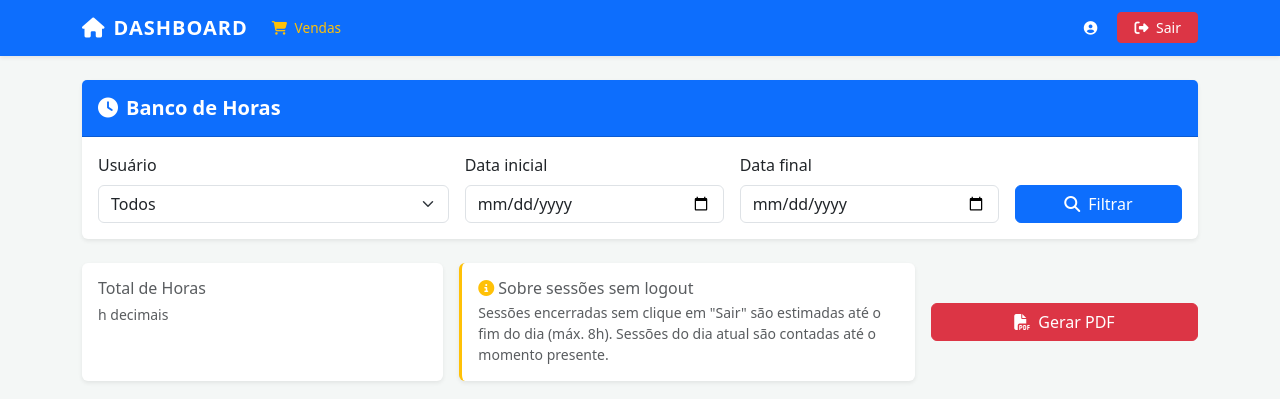
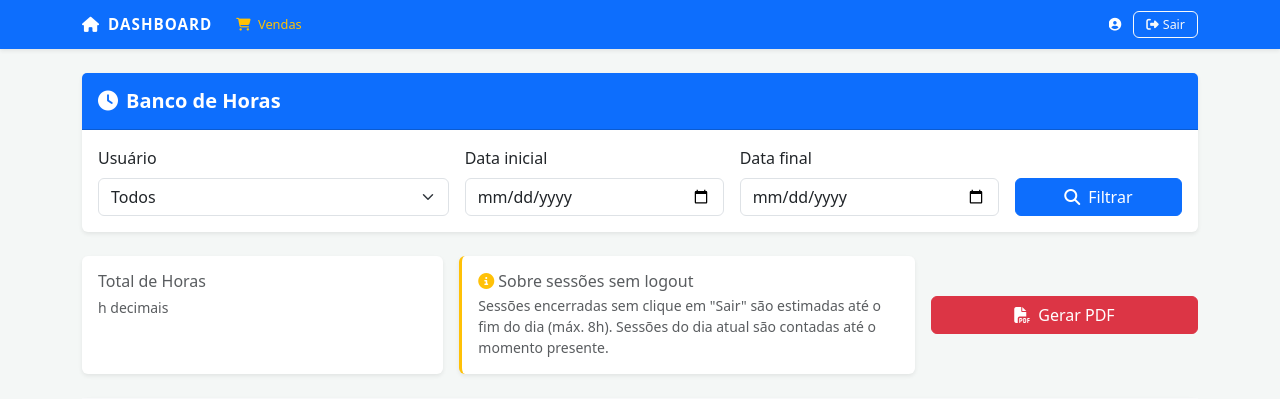
Before and after one commit to gustavosdefreitas/Plataforma-Gestao-Textil-PIV, a FastAPI app: template templates/banco_horas.html in a window 1280 px wide. Shown: the top 399 px of the page. Run offline with FastAPI, Linux system fonts and the light colour scheme; the template is opened without the code that fills it, so the values that code supplies are empty; parts of the project's set-up code (start-up, migrations or seed data) failed here and were passed over.

Commit message:
fix: navbar layout ajustado — botao Sair proporcional, usuario truncado, espacamento v1.0.1

```diff
--- a/templates/base.html
+++ b/templates/base.html
@@ -7,10 +7,12 @@
     <link href="https://cdn.jsdelivr.net/npm/bootstrap@5.3.2/dist/css/bootstrap.min.css" rel="stylesheet">
     <link rel="stylesheet" href="https://cdnjs.cloudflare.com/ajax/libs/font-awesome/6.5.2/css/all.min.css">
     <style>
-        .navbar-brand { font-weight: bold; letter-spacing: 1px; }
+        .navbar-brand { font-weight: bold; letter-spacing: 1px; font-size: 0.95rem; }
         .nav-link:hover { color: #ffc107 !important; }
-        .navbar-nav .nav-link { white-space: nowrap; font-size: 0.85rem; padding-left: 0.5rem; padding-right: 0.5rem; }
+        .navbar-nav .nav-link { white-space: nowrap; font-size: 0.8rem; padding: 0.25rem 0.45rem; }
         .navbar-nav .nav-item { display: flex; align-items: center; }
+        .navbar-user { font-size: 0.8rem; white-space: nowrap; overflow: hidden; text-overflow: ellipsis; max-width: 130px; }
+        .btn-logout { font-size: 0.78rem; padding: 0.25rem 0.75rem; white-space: nowrap; line-height: 1.4; }
         body { background-color: #f4f7f6; }
 
         /* Toast de flash message */
@@ -70,15 +72,15 @@
                     </li>
                     {% endif %}
                 </ul>
-                <div class="navbar-nav align-items-center">
-                    <span class="nav-link text-white me-2">
-                        <i class="fas fa-user-circle me-1" aria-hidden="true"></i> {{ user.username }}
+                <div class="navbar-nav align-items-center gap-2">
+                    <span class="text-white navbar-user d-none d-xl-inline">
+                        <i class="fas fa-user-circle me-1" aria-hidden="true"></i>{{ user.username }}
                         {% if user.perfil == 'admin' %}
-                        <span class="badge bg-warning text-dark ms-1" style="font-size:0.65rem;">admin</span>
+                        <span class="badge bg-warning text-dark ms-1" style="font-size:0.6rem;">admin</span>
                         {% endif %}
                     </span>
-                    <a class="btn btn-danger btn-sm px-3" href="/logout">
-                        <i class="fas fa-sign-out-alt me-1" aria-hidden="true"></i> Sair
+                    <a class="btn btn-outline-light btn-logout" href="/logout">
+                        <i class="fas fa-sign-out-alt me-1" aria-hidden="true"></i>Sair
                     </a>
                 </div>
             </div>
```
Also changed, not shown: 1 other file.
